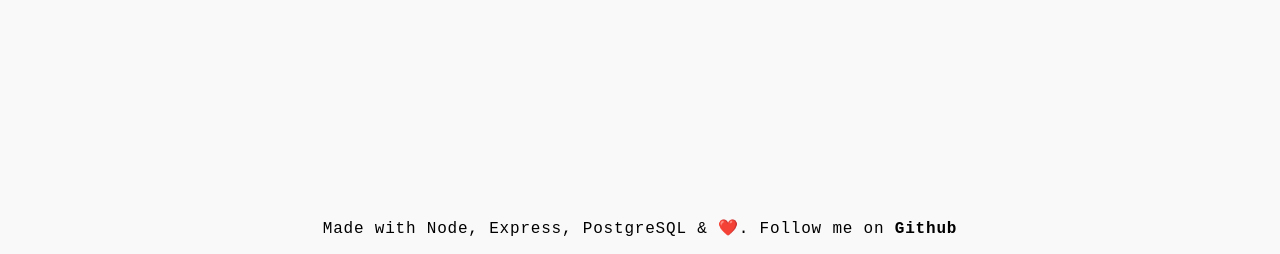
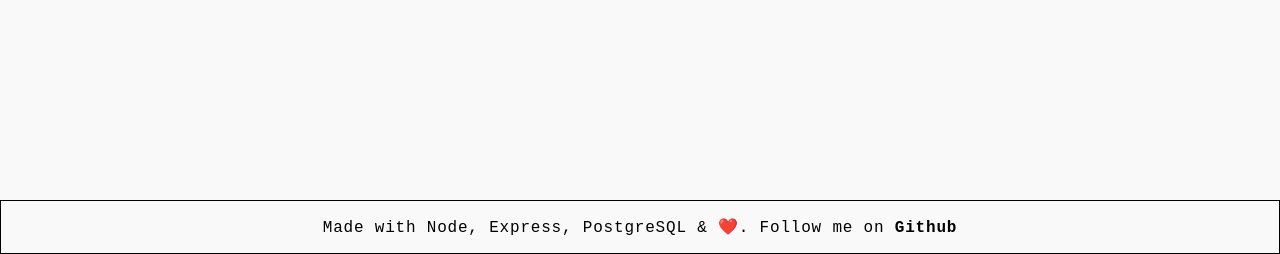
Before and after one commit to zakingslayerv22/members-only, a Node server app: page / in a window 1280 px wide. Shown: the part 546-800 px from the top of the page. Run offline with Node 20, Linux system fonts and the light colour scheme; data that the repository does not hold is empty; some libraries are stand-ins or nearby versions.

Commit message:
feat: add styles to style footer

```diff
--- a/public/styles.css
+++ b/public/styles.css
@@ -393,7 +393,9 @@ footer {
 }
 
 footer {
-  margin: 0 auto;
+  display: grid;
+  justify-content: center;
+  border: 1px solid black;
 }
 
 @media (min-width: 768px) {
```
